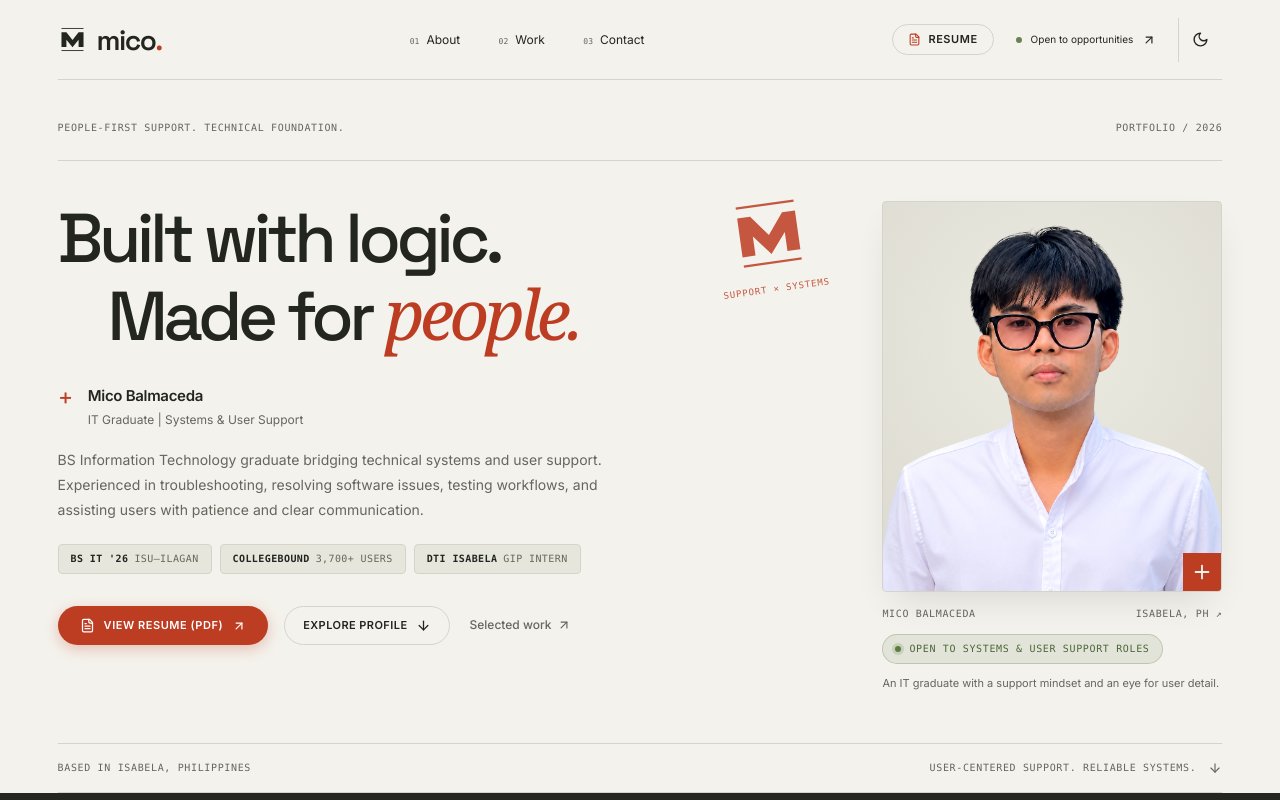
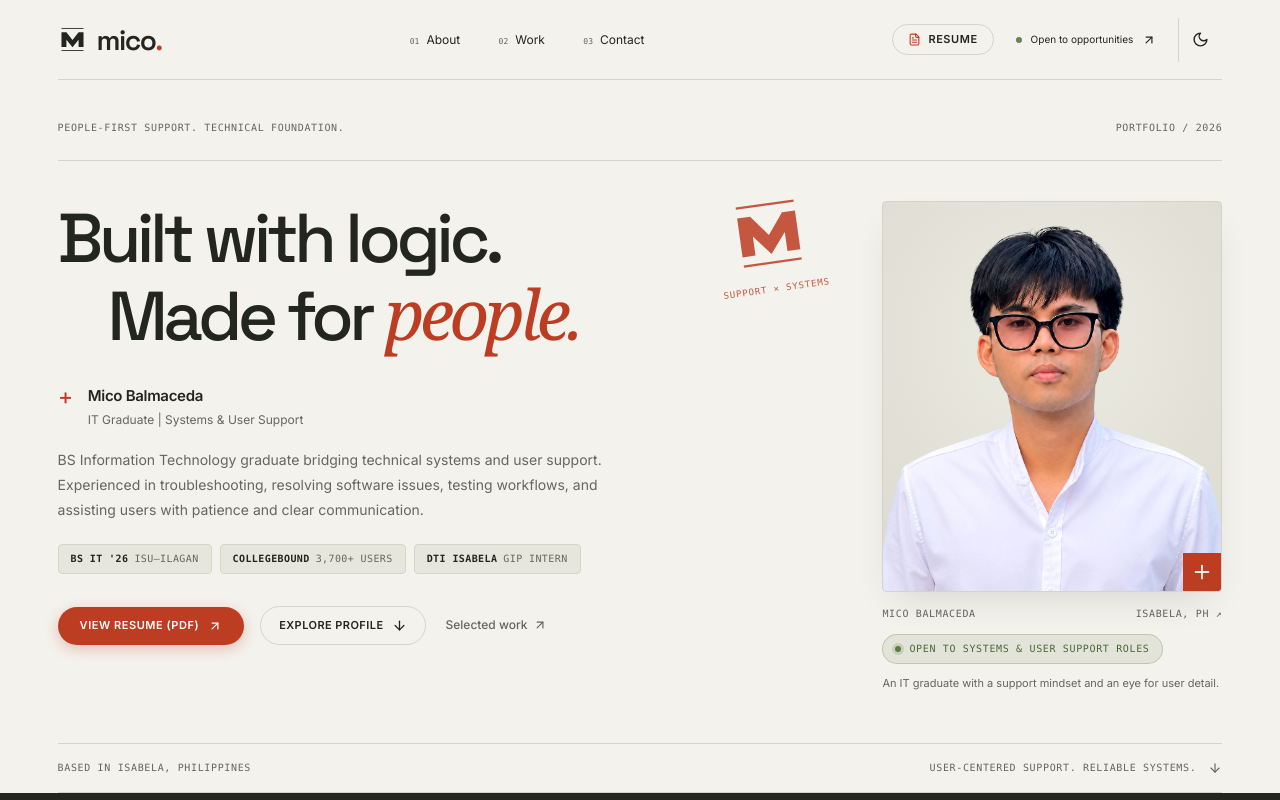
Before and after one commit to mementoocim/portfolioMico, a Next.js app: page / in a window 1280 px wide. Shown: the top 800 px of the page. Built offline with nearby package versions, Linux system fonts and the light colour scheme.

Commit message:
Remove paper icon from hero resume button

```diff
--- a/components/portfolio/Introduction.tsx
+++ b/components/portfolio/Introduction.tsx
@@ -1,5 +1,5 @@
 import Image from "next/image";
-import { ArrowDown, ArrowUpRight, FileText, Plus } from "lucide-react";
+import { ArrowDown, ArrowUpRight, Plus } from "lucide-react";
 import { Mark } from "./Mark";
 import { PERSONAL } from "@/data/portfolioData";
 
@@ -62,7 +62,6 @@ export function Introduction() {
               className="hero-resume-btn"
               aria-label="View Resume (PDF)"
             >
-              <FileText size={15} />
               <span>View Resume (PDF)</span>
               <ArrowUpRight size={14} />
             </a>
```
